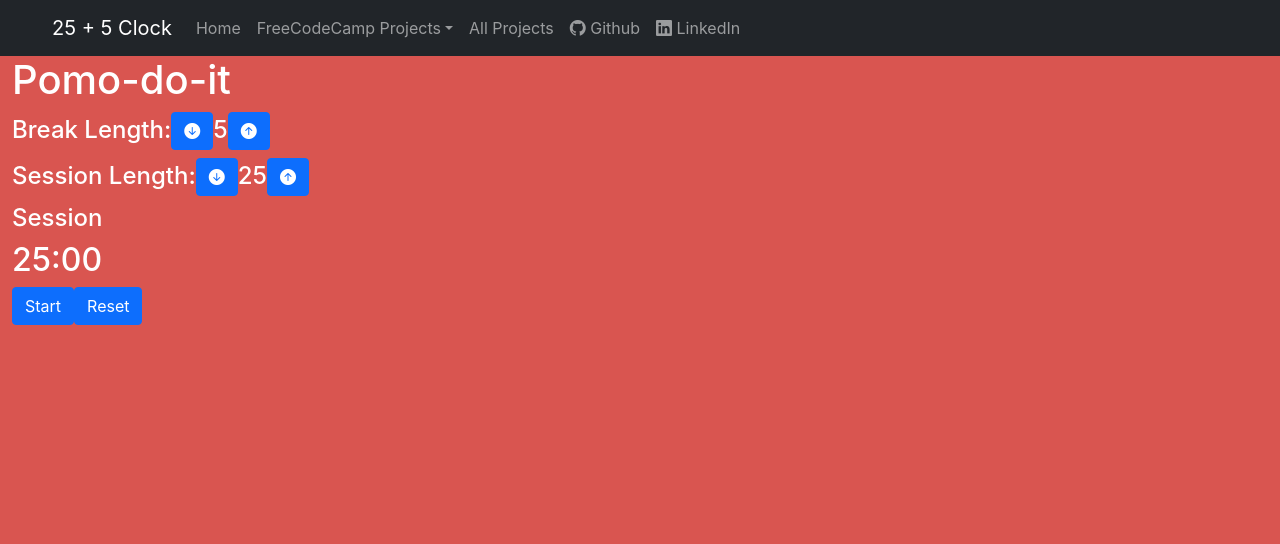
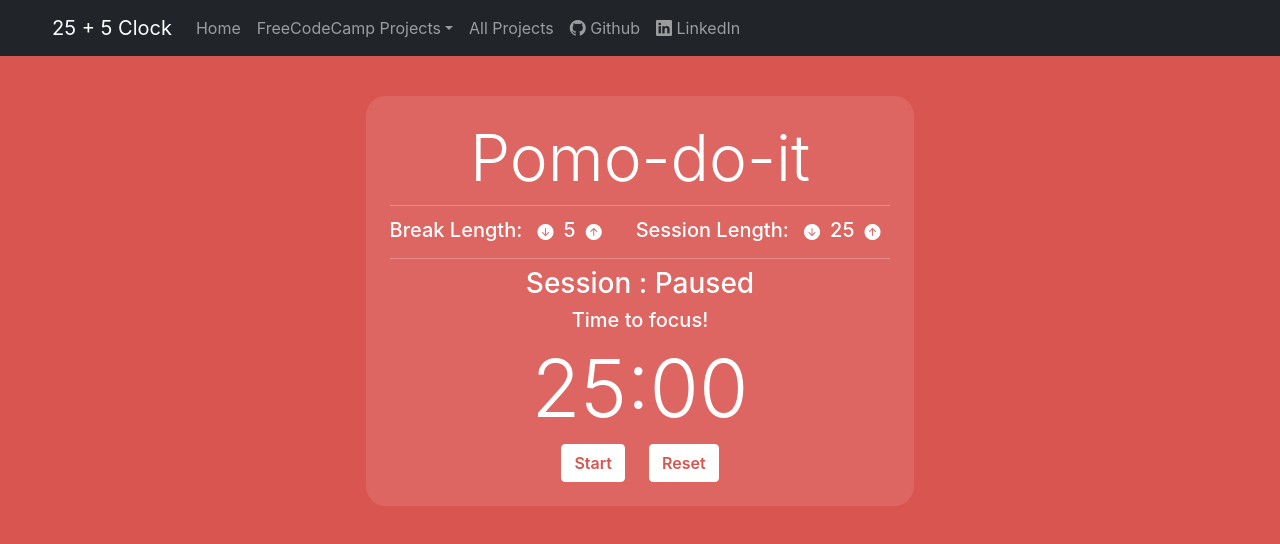
Before and after one commit to PLCoster/fcc_frontendlibs_project5, a Next.js app: page / in a window 1280 px wide. Shown: the top 544 px of the page. Built offline with nearby package versions, Linux system fonts and the light colour scheme.

Commit message:
Continued to improve styling of timer
All timer elements now styled, select element styles update with timer phase

To Do:
- Add Audio elements and onclick / on event playback
- Add additional functionality if desired (e.g. todo-list, session history)

```diff
--- a/components/Timer.js
+++ b/components/Timer.js
@@ -1,9 +1,11 @@
 import { useEffect, useRef, useState } from 'react';
 
 import Head from 'next/head';
-import { Container, Button } from 'react-bootstrap';
+import { Container, Row, Col, Button } from 'react-bootstrap';
 
 import styles from './styles/Timer.module.css';
+
+//import fingerSnap from '../public/audio/fingersnap.mp3';
 
 function Timer() {
   const [breakLengthMins, setBreakLengthMins] = useState(5);
@@ -134,60 +136,120 @@ function Timer() {
         )} ${timerPhase}  - Pomo-do-it`}</title>
       </Head>
 
-      <h1>Pomo-do-it</h1>
+      <Row className="justify-content-center">
+        <Col xs="auto">
+          <Container className={styles.timerContainer}>
+            <h1 className={'display-3'}>Pomo-do-it</h1>
+
+            <hr />
+
+            {/* PHASE LENGTH CONTROLS */}
+            <Row className="justify-content-center">
+              <Col xs="auto">
                 {/* BREAK LENGTH CONTROLS */}
-      <h4 id="break-label">
-        Break Length:
+                <h5 id="break-label" className={styles.phaseLengthContainer}>
+                  Break Length:{'  '}
                   <Button
                     id="break-decrement"
+                    title={'Decrement Break Length'}
                     onClick={() => {
                       console.log('decrementing break ');
                       handleTimerLengthChange(-1, 'Break');
                     }}
+                    className={styles.phaseLengthButton}
                   >
                     <i className="bi bi-arrow-down-circle-fill" />
                   </Button>
                   <span id="break-length">{breakLengthMins}</span>
                   <Button
                     id="break-increment"
+                    title={'Increment Break Length'}
                     onClick={() => {
                       console.log('incrementing break ');
                       handleTimerLengthChange(1, 'Break');
                     }}
+                    className={styles.phaseLengthButton}
                   >
                     <i className="bi bi-arrow-up-circle-fill" />
                   </Button>
-      </h4>
+                </h5>
+              </Col>
 
+              <Col xs="auto">
                 {/* SESSION LENGTH CONTROLS */}
-      <h4 id="session-label">
-        Session Length:
+                <h5 id="session-label" className={styles.phaseLengthContainer}>
+                  Session Length:{'  '}
                   <Button
                     id="session-decrement"
+                    title={'Decrement Session Length'}
                     onClick={() => handleTimerLengthChange(-1, 'Session')}
+                    className={styles.phaseLengthButton}
                   >
                     <i className="bi bi-arrow-down-circle-fill" />
                   </Button>
                   <span id="session-length">{sessionLengthMins}</span>
                   <Button
                     id="session-increment"
+                    title={'Increment Session Length'}
                     onClick={() => handleTimerLengthChange(1, 'Session')}
+                    className={styles.phaseLengthButton}
                   >
                     <i className="bi bi-arrow-up-circle-fill" />
                   </Button>
-      </h4>
+                </h5>
+              </Col>
+            </Row>
 
+            <hr />
             {/* TIMER */}
             <div className="timer-clock">
-        <h4 id="timer-label">{timerPhase}</h4>
-        <h2 id="time-left">{secondsFormatter(timerSecondsRemaining)}</h2>
-        <Button id="start_stop" onClick={handleTimerStopStart}>
-          {timerRunning ? 'Stop' : 'Start'}
+              <h3 id="timer-label">
+                {`${timerPhase} : ${timerRunning ? 'Running' : 'Paused'}`}
+              </h3>
+              <h5>
+                {` ${
+                  timerPhase === 'Session' ? 'Time to focus!' : 'Time to relax!'
+                }`}
+              </h5>
+              <h2 id="time-left" className={'display-1'}>
+                {secondsFormatter(timerSecondsRemaining)}
+              </h2>
+
+              {/* TIMER CONTROLS */}
+              <Row className={'justify-content-center'}>
+                <Col xs="auto">
+                  <Button
+                    id="start_stop"
+                    title={timerRunning ? 'Pause Current Timer' : 'Start Timer'}
+                    onClick={handleTimerStopStart}
+                    className={`${styles.timerButton} ${
+                      timerPhase === 'Session'
+                        ? styles.onSessionFont
+                        : styles.onBreakFont
+                    }`}
+                  >
+                    {timerRunning ? 'Pause' : 'Start'}
                   </Button>
-        <Button id="reset" onClick={handleResetClick}>
+                </Col>
+                <Col xs="auto">
+                  <Button
+                    id="reset"
+                    title={'Reset Timer to Initial Settings'}
+                    onClick={handleResetClick}
+                    className={`${styles.timerButton} ${
+                      timerPhase === 'Session'
+                        ? styles.onSessionFont
+                        : styles.onBreakFont
+                    }`}
+                  >
                     Reset
                   </Button>
+                </Col>
+              </Row>
             </div>
+          </Container>
+        </Col>
+      </Row>
     </Container>
   );
 }
--- a/components/styles/Timer.module.css
+++ b/components/styles/Timer.module.css
@@ -4,6 +4,7 @@
   min-height: calc(100% - 56px);
   color: white;
   transition: background-color 0.5s ease;
+  text-align: center;
 }
 
 .onSession {
@@ -13,3 +14,45 @@
 .onBreak {
   background-color: #457ca3;
 }
+
+.onSessionFont {
+  color: #d95550;
+}
+
+.onBreakFont {
+  color: #457ca3;
+}
+
+/* === TIMER CONTAINER STYLES === */
+
+.timerContainer {
+  margin-top: 5vh;
+  padding: 3vh;
+  background-color: rgba(255, 255, 255, 0.1);
+  border-radius: 20px;
+}
+
+/* === PHASE LENGTH CONTROL STYLES === */
+
+.phaseLengthContainer {
+  margin-bottom: 0;
+}
+
+.phaseLengthButton {
+  margin: 0px 4px;
+  padding: 6px;
+  background-color: transparent;
+  border: none;
+}
+
+.phaseLengthButton:hover {
+  background-color: rgba(255, 255, 255, 0.2);
+}
+
+/* === TIMER AND TIMER CONTROL STYLES === */
+
+.timerButton {
+  font-weight: 600;
+  background-color: white;
+  border-color: white;
+}
--- a/pages/index.js
+++ b/pages/index.js
@@ -8,7 +8,6 @@ export default function Home() {
   return (
     <>
       <Head>
-        <title>Pomo-do-it</title>
         <meta name="description" content="Pomodoro Timer App" />
         <link rel="icon" href="/favicon.ico" />
       </Head>
--- a/styles/globals.css
+++ b/styles/globals.css
@@ -19,3 +19,7 @@ a {
 #__next {
   height: 100%;
 }
+
+hr {
+  margin: 8px 0;
+}
```
Lines whose indentation alone changed are shown as unchanged.
